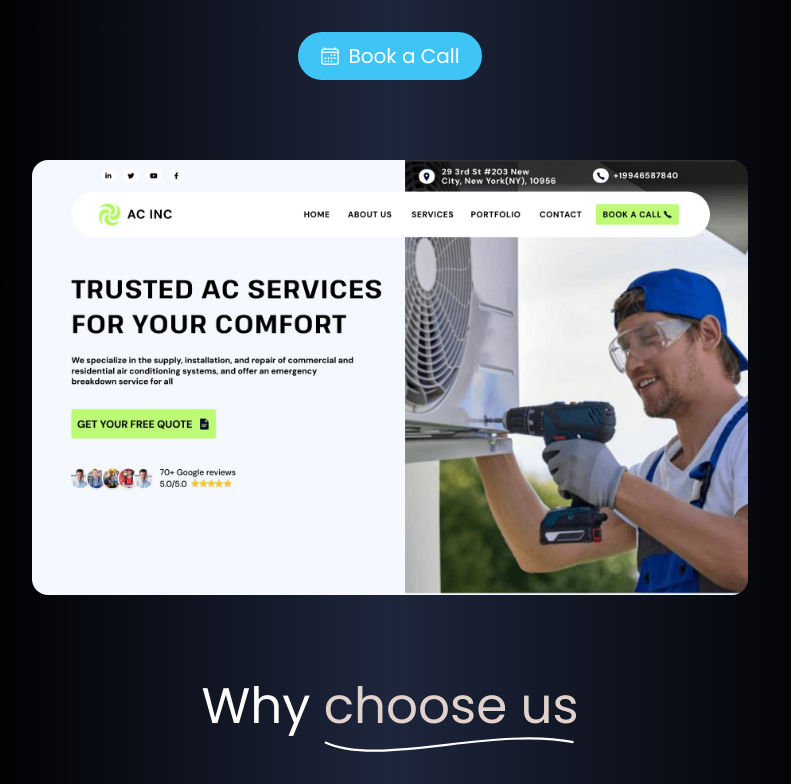
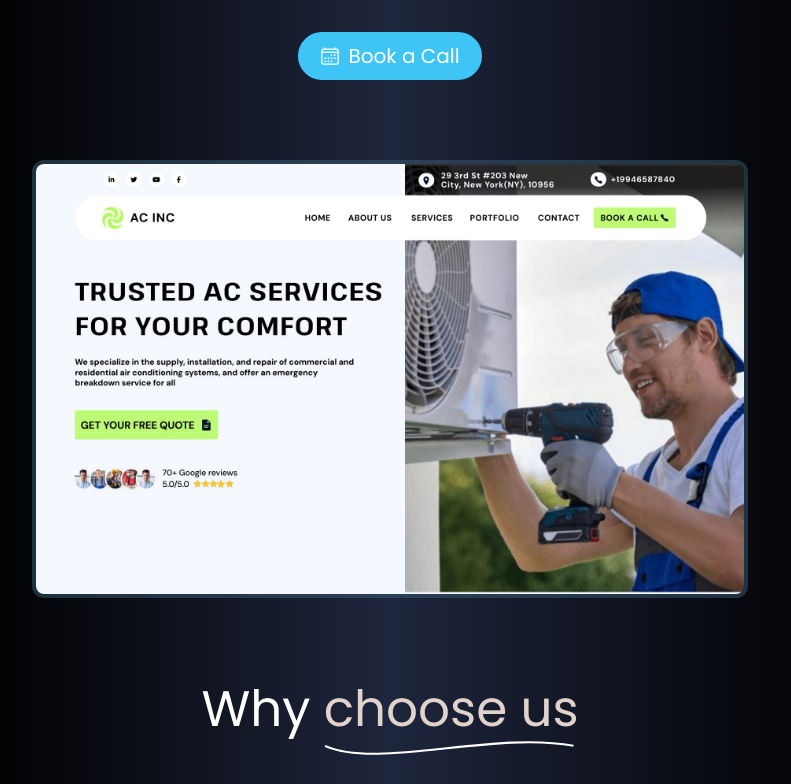
Before and after one commit to Safiyah07/webly, a React (Vite) app: page / in a window 1280 px wide. Shown: the part 482-1266 px from the top of the page, without its empty margins (250-1041 px from the left). Built offline with nearby package versions, Linux system fonts and the light colour scheme.

Commit message:
`Update Home component image styles`

```diff
--- a/src/components/Home.jsx
+++ b/src/components/Home.jsx
@@ -85,7 +85,7 @@ function Home() {
 				<img
 					src={Project}
 					alt="projects preview"
-					className="rounded-2xl"
+					className="border-4 rounded-xl border-blueNavBg/50"
 				/>
 			</div>
 		</section>
```
